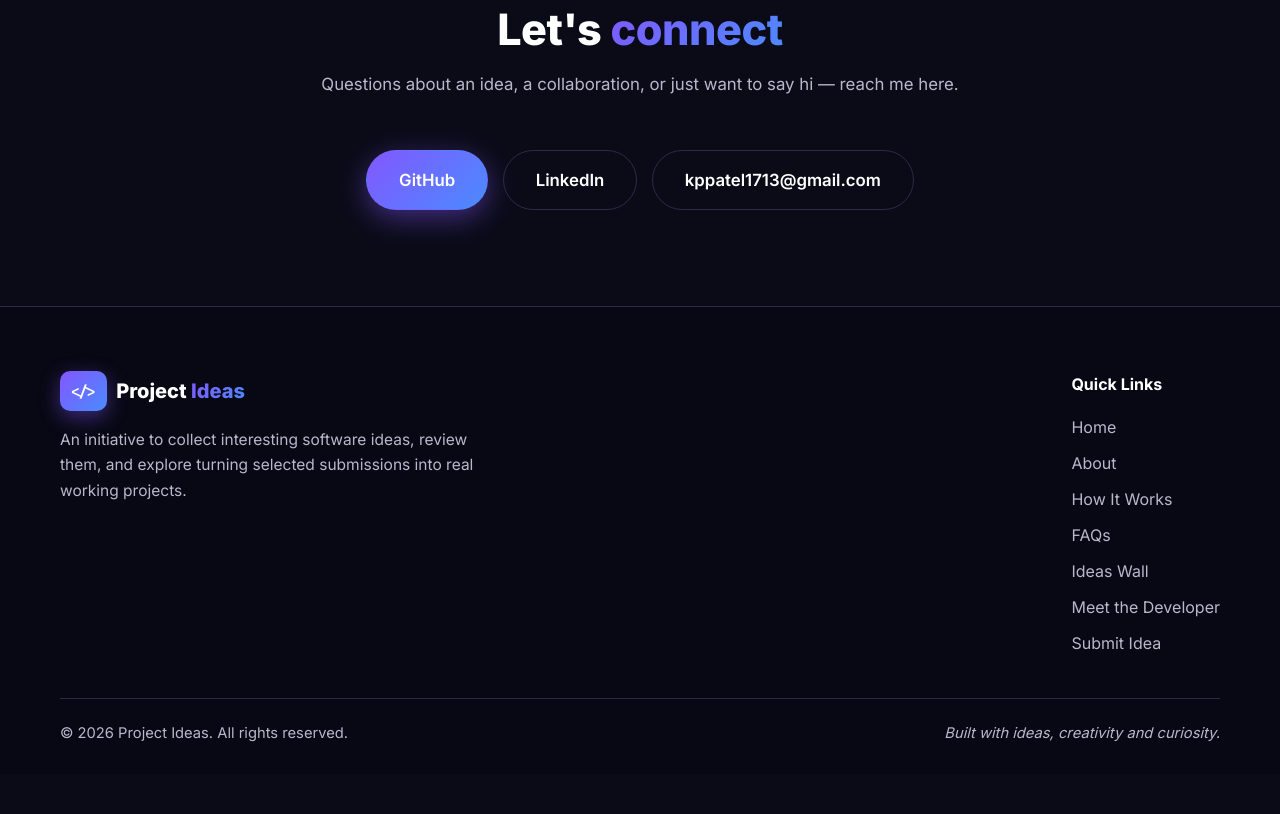
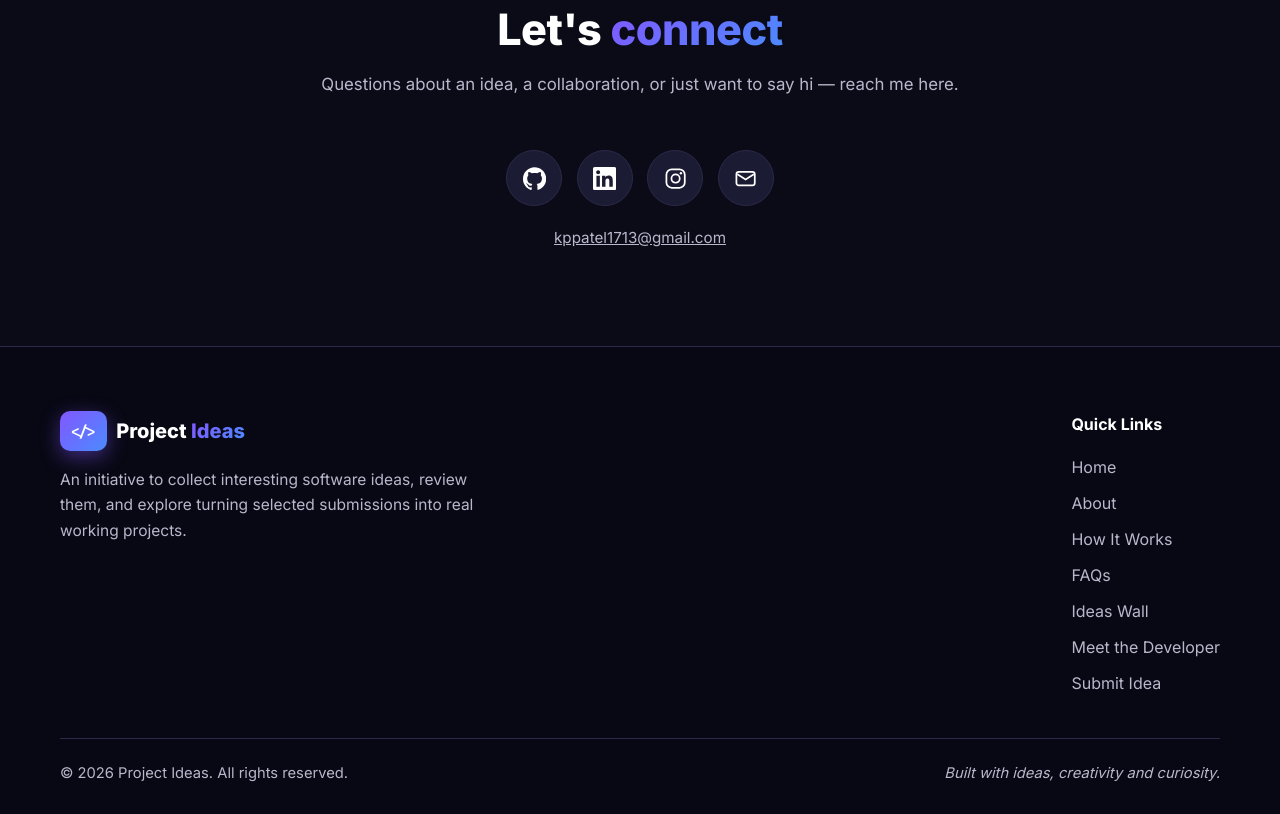
Before and after one commit to kpm1598/project-ideas-try, a plain HTML site: page about.html in a window 1280 px wide. Shown: the part 3101-3915 px from the top of the page. Before the commit the page ends 3875 px from the top, so only its background shows below. Drawn offline with Linux system fonts and the light colour scheme.

Commit message:
Connect section: logo-only social buttons (GitHub, LinkedIn, Instagram, Email)

```diff
--- a/about.html
+++ b/about.html
@@ -162,10 +162,20 @@
           <p class="section-sub">Questions about an idea, a collaboration, or just want to say hi — reach me here.</p>
         </div>
         <div class="connect-actions reveal">
-          <a class="btn btn-primary btn-lg" href="https://github.com/kpm1598" target="_blank" rel="noopener noreferrer">GitHub</a>
-          <a class="btn btn-ghost btn-lg" href="https://www.linkedin.com/in/khasim-patel" target="_blank" rel="noopener noreferrer">LinkedIn</a>
-          <a class="btn btn-ghost btn-lg" href="mailto:kppatel1713@gmail.com">kppatel1713@gmail.com</a>
+          <a class="social-btn" href="https://github.com/kpm1598" target="_blank" rel="noopener noreferrer" aria-label="Kasim Patel on GitHub" title="GitHub">
+            <svg viewBox="0 0 24 24" fill="currentColor" aria-hidden="true"><path d="M12 .297c-6.63 0-12 5.373-12 12 0 5.303 3.438 9.8 8.205 11.385.6.113.82-.258.82-.577 0-.285-.01-1.04-.015-2.04-3.338.724-4.042-1.61-4.042-1.61C4.422 18.07 3.633 17.7 3.633 17.7c-1.087-.744.084-.729.084-.729 1.205.084 1.838 1.236 1.838 1.236 1.07 1.835 2.809 1.305 3.495.998.108-.776.417-1.305.76-1.605-2.665-.3-5.466-1.332-5.466-5.93 0-1.31.465-2.38 1.235-3.22-.135-.303-.54-1.523.105-3.176 0 0 1.005-.322 3.3 1.23.96-.267 1.98-.399 3-.405 1.02.006 2.04.138 3 .405 2.28-1.552 3.285-1.23 3.285-1.23.645 1.653.24 2.873.12 3.176.765.84 1.23 1.91 1.23 3.22 0 4.61-2.805 5.625-5.475 5.92.42.36.81 1.096.81 2.22 0 1.606-.015 2.896-.015 3.286 0 .315.21.69.825.57C20.565 22.092 24 17.592 24 12.297c0-6.627-5.373-12-12-12"/></svg>
+          </a>
+          <a class="social-btn" href="https://www.linkedin.com/in/khasim-patel" target="_blank" rel="noopener noreferrer" aria-label="Kasim Patel on LinkedIn" title="LinkedIn">
+            <svg viewBox="0 0 24 24" fill="currentColor" aria-hidden="true"><path d="M20.447 20.452h-3.554v-5.569c0-1.328-.027-3.037-1.852-3.037-1.853 0-2.136 1.445-2.136 2.939v5.667H9.351V9h3.414v1.561h.046c.477-.9 1.637-1.85 3.37-1.85 3.601 0 4.267 2.37 4.267 5.455v6.286zM5.337 7.433c-1.144 0-2.063-.926-2.063-2.065 0-1.138.92-2.063 2.063-2.063 1.14 0 2.064.925 2.064 2.063 0 1.139-.925 2.065-2.064 2.065zm1.782 13.019H3.555V9h3.564v11.452zM22.225 0H1.771C.792 0 0 .774 0 1.729v20.542C0 23.227.792 24 1.771 24h20.451C23.2 24 24 23.227 24 22.271V1.729C24 .774 23.2 0 22.222 0z"/></svg>
+          </a>
+          <a class="social-btn" href="https://www.instagram.com/kasim_vibes/" target="_blank" rel="noopener noreferrer" aria-label="Kasim Patel on Instagram" title="Instagram">
+            <svg viewBox="0 0 24 24" fill="none" stroke="currentColor" stroke-width="1.8" aria-hidden="true"><rect x="2.5" y="2.5" width="19" height="19" rx="5.5"/><circle cx="12" cy="12" r="4.3"/><circle cx="17.5" cy="6.5" r="1.25" fill="currentColor" stroke="none"/></svg>
+          </a>
+          <a class="social-btn" href="mailto:kppatel1713@gmail.com" aria-label="Email Kasim Patel" title="Email">
+            <svg viewBox="0 0 24 24" fill="none" stroke="currentColor" stroke-width="1.8" aria-hidden="true"><rect x="2.5" y="5" width="19" height="14" rx="2.5"/><path d="M3.5 7.5 12 13l8.5-5.5"/></svg>
+          </a>
         </div>
+        <p class="connect-email reveal"><a href="mailto:kppatel1713@gmail.com">kppatel1713@gmail.com</a></p>
       </div>
     </section>
   </main>
--- a/css/style.css
+++ b/css/style.css
@@ -289,3 +289,9 @@ a{color:inherit}
 @media (max-width:820px){.about-hero-inner{grid-template-columns:1fr;text-align:center}.about-photo{width:200px;height:200px}.about-tagline{margin-inline:auto}.about-hero .hero-actions{justify-content:center}}
 
 .narrow{max-width:52rem}
+.social-btn{display:inline-flex;width:3.5rem;height:3.5rem;border-radius:50%;background:var(--bg-3);border:1px solid var(--border);color:var(--white);align-items:center;justify-content:center;transition:transform .25s ease,background .25s ease,border-color .25s ease}
+.social-btn svg{width:1.45rem;height:1.45rem}
+.social-btn:hover{background:var(--gradient);border-color:transparent;transform:translateY(-3px)}
+.connect-email{text-align:center;margin-top:1.1rem}
+.connect-email a{color:var(--muted);font-size:.95rem}
+.connect-email a:hover{color:var(--blue)}
```
